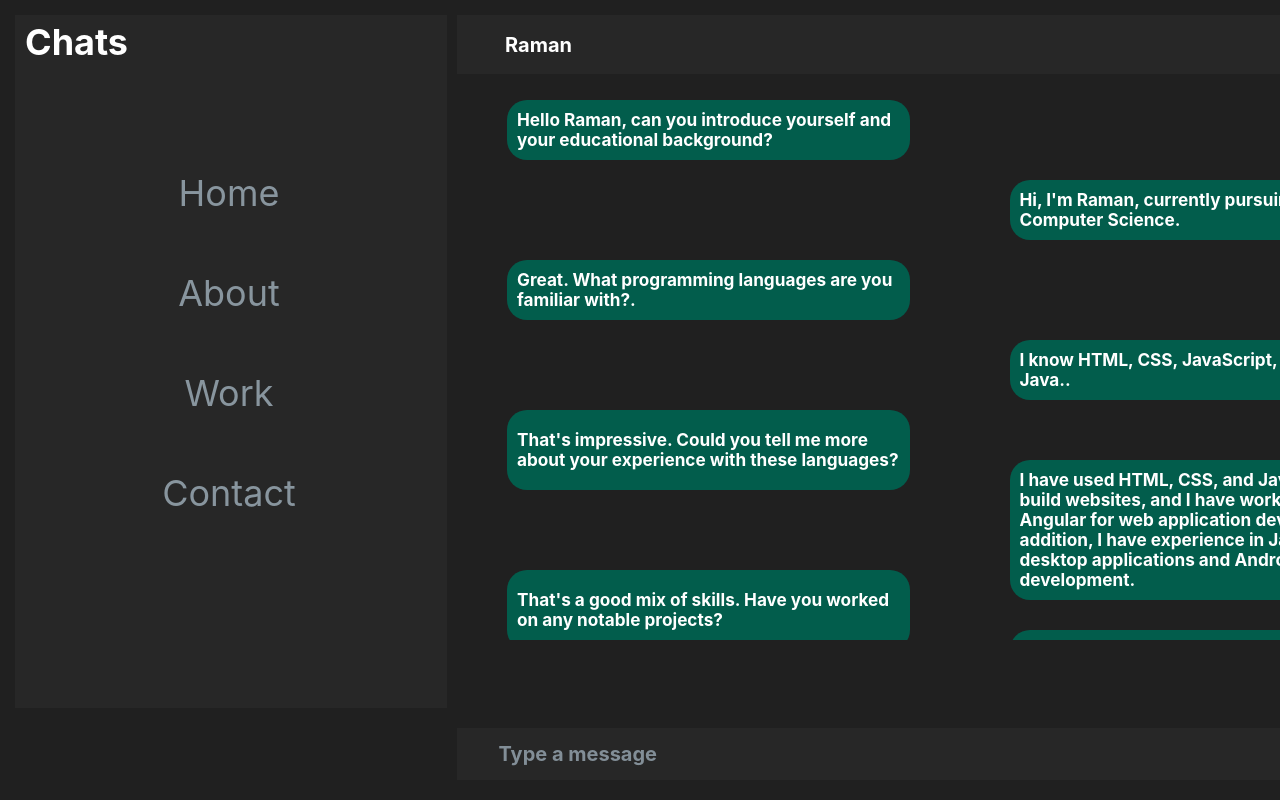
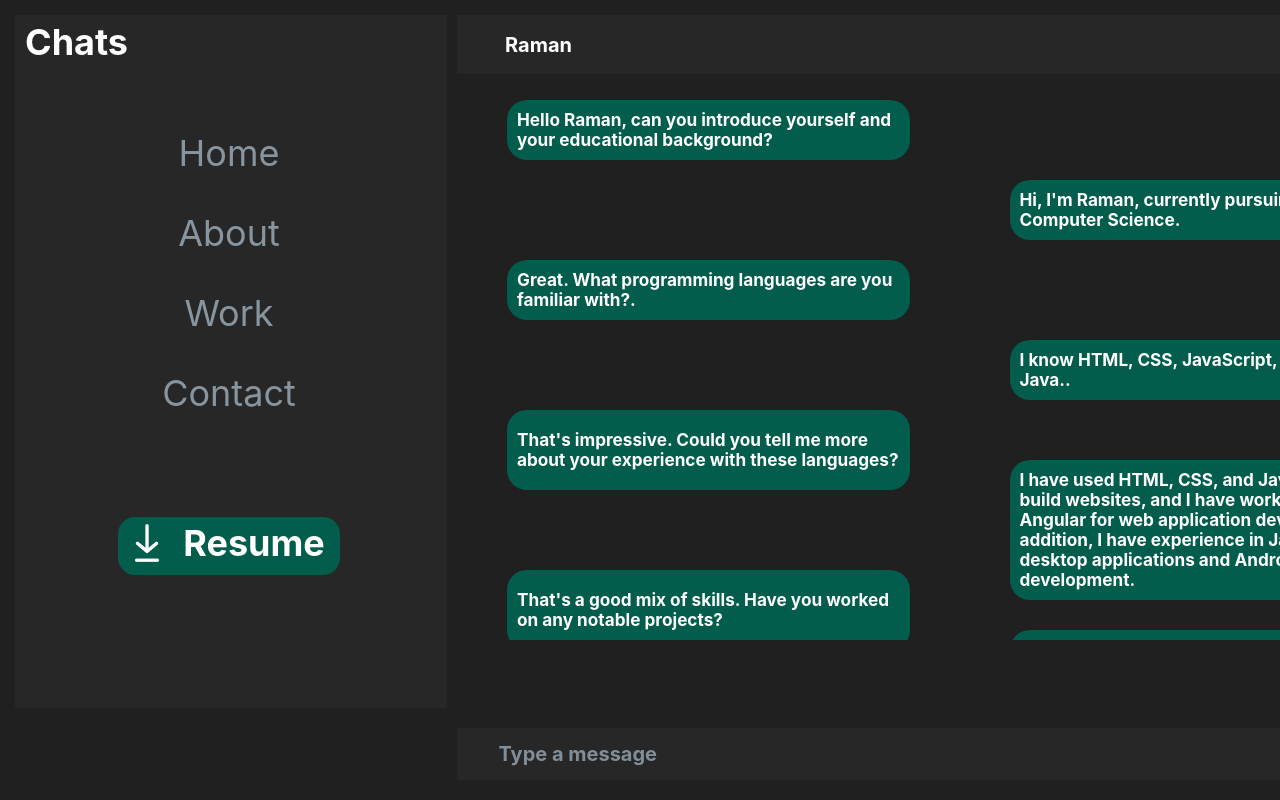
Before and after one commit to Raman-14/portfolio-whatsapp, an Angular app: page /home in a window 1280 px wide. Shown: the top 800 px of the page. Built offline with nearby package versions, Linux system fonts and the light colour scheme.

Commit message:
add resume download button

```diff
--- a/src/app/app.component.ts
+++ b/src/app/app.component.ts
@@ -7,4 +7,6 @@ import { Component } from '@angular/core';
 })
 export class AppComponent {
   title = 'portfolio';
+
+
 }
--- a/src/app/components/nav-bar/nav-bar.component.css
+++ b/src/app/components/nav-bar/nav-bar.component.css
@@ -80,9 +80,9 @@ color:#88959E;
 
     display:grid;
     grid-template-columns:428px;
-    grid-template-rows: 100px 100px 100px 100px 100px;
+    grid-template-rows: 80px 80px 80px 80px 80px 160px;
  }
- button{
+ .nav-button{
     background-color: #272727;
     border:none;
     font-family: 'Inter';
@@ -106,3 +106,74 @@ line-height: 44px;
 color: #FFFFFF;
 margin:5px 0 0 10px;
 }
+
+.hide-msg{
+    display:none;
+}
+.show-msg{
+    display:flex;
+}
+
+.popup{
+    width:558;
+    height:158;
+    background-color: #828E97;
+    border-radius: 8px;
+    position: absolute;
+  top: 50%;
+  left: 50%;
+  transform: translate(-50%, -50%);
+  padding: 20px;
+  }
+  .thnq{
+    font-family: 'Inter';
+font-style: normal;
+font-weight: 700;
+font-size: 39px;
+line-height: 47px;
+color: #025D4C;
+margin-left: 2rem;
+  }
+
+  /* .arrow-img{
+    width: 44px;
+height: 44px;
+  }
+  #resume-link{
+    text-decoration: none;
+    color: inherit;
+    justify-self: center;
+}
+
+#box-5{
+    background: #025D4C;
+border-radius: 17px;
+width: 219.27px;
+height: 62px;
+}
+#resume-grid{
+    display: grid;
+    grid-template-columns: 50px auto;
+} */
+
+
+.arrow-img{
+    width: 44px;
+height: 44px;
+margin: 4px 0px 10px 7px;
+  }
+  #resume-button{
+    background: #025D4C;
+border-radius: 17px;
+border: 0;
+display: grid;
+grid-template-columns: 50px auto;
+  }
+
+  #resume-text{
+    margin: 4px 15px 9px 15px;
+  }
+
+  #resume-button:hover{
+    background: #022d25;
+  }
--- a/src/app/components/nav-bar/nav-bar.component.html
+++ b/src/app/components/nav-bar/nav-bar.component.html
@@ -5,18 +5,39 @@
     </div>
 
     <div class="box" id="box-1" >
-        <button [routerLink]="'/home'">Home</button>
+        <button class="nav-button" [routerLink]="'/home'">Home</button>
     </div>
 
     <div  class="box" id="box-2" >
-        <button [routerLink]="'/about'">About</button>
+        <button class="nav-button" [routerLink]="'/about'">About</button>
     </div>
 
     <div class="box" id="box-3">
-        <button  [routerLink]="'/work'">Work</button>
+        <button class="nav-button"  [routerLink]="'/work'">Work</button>
     </div>
 
     <div class="box" id="box-4">
-        <button  [routerLink]="'/contact'">Contact</button>
+        <button class="nav-button" [routerLink]="'/contact'">Contact</button>
+    </div>
+    <!-- <div class="box" id="box-5">
+        <p class="chat" id="resume-grid">
+            <img class="arrow-img" id="resume-row1" src="assets/arrow.png" alt="">
+            <a id="resume-link"
+            href="https://drive.google.com/file/d/1rSHQ8yYE1ig9_ofbhyJCLxX8iIKAUEOK/view?usp=sharing" download target="_blank"
+            (click)="handleClick()">Resume</a>
+        </p>
+    </div> -->
+
+    <div class="box" id="box-6">
+        <button id="resume-button" (click)="handleClick()">
+            <img class="arrow-img" id="resume-row1" src="assets/arrow.png" alt=""><p class="chats" id="resume-text">
+                Resume
+            </p>
+        </button>
+    </div>
+     <div class="popup {{message}}" id="body-row-15">
+       <p class="thnq">
+           you really want to hire me! thank you
+       </p>
     </div>
 </div>
--- a/src/app/components/nav-bar/nav-bar.component.ts
+++ b/src/app/components/nav-bar/nav-bar.component.ts
@@ -7,4 +7,13 @@ import { Component } from '@angular/core';
 })
 export class NavBarComponent {
 
+  message = 'hide-msg';
+
+  handleClick(){
+    window.open('https://drive.google.com/file/d/1rSHQ8yYE1ig9_ofbhyJCLxX8iIKAUEOK/view?usp=sharing', '_blank');
+    this.message = 'show-msg';
+    setTimeout(() => {
+      this.message = 'hide-msg';
+    }, 10000); // 10 seconds (10000 milliseconds)
+  }
 }
--- a/src/app/pages/home/home.component.css
+++ b/src/app/pages/home/home.component.css
@@ -107,11 +107,6 @@
     line-height: 20px;
     color: #FFFFFF;
 }
-
-#resume-link{
-    text-decoration: none;
-    color: inherit;
-}
 /* #body-row-4{
     align-self: center;
     grid-row-start:4;
```
Also changed, not shown: src/assets/Screenshot 2023-06-05 213223.jpg (added), src/assets/arrow.png (added).
